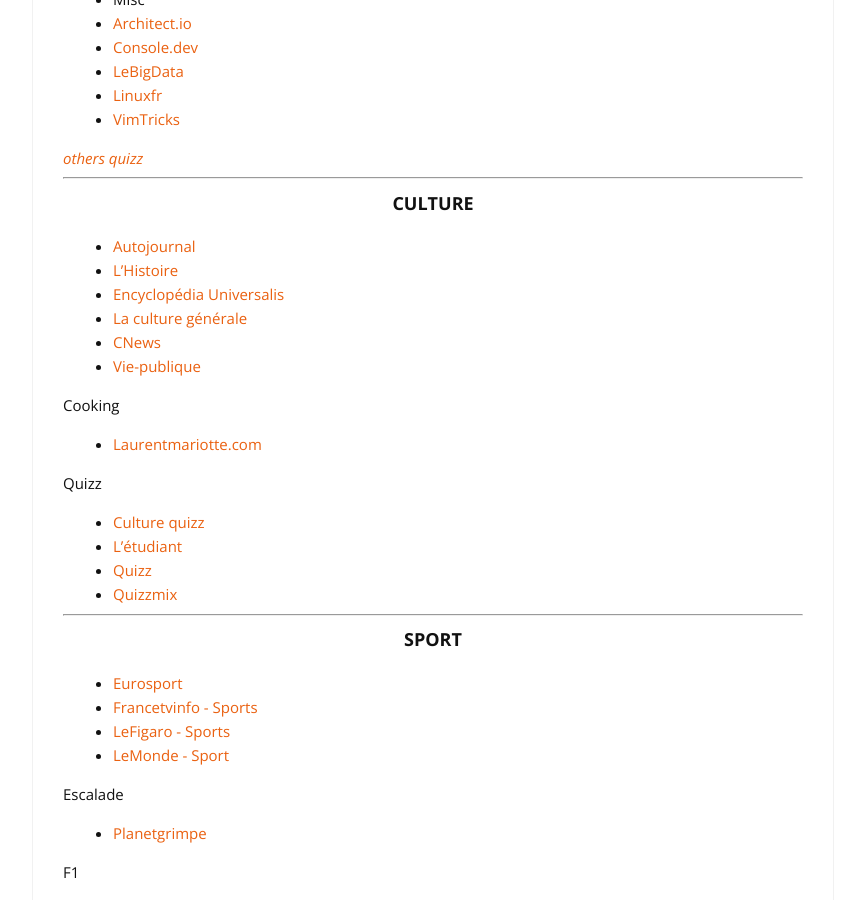
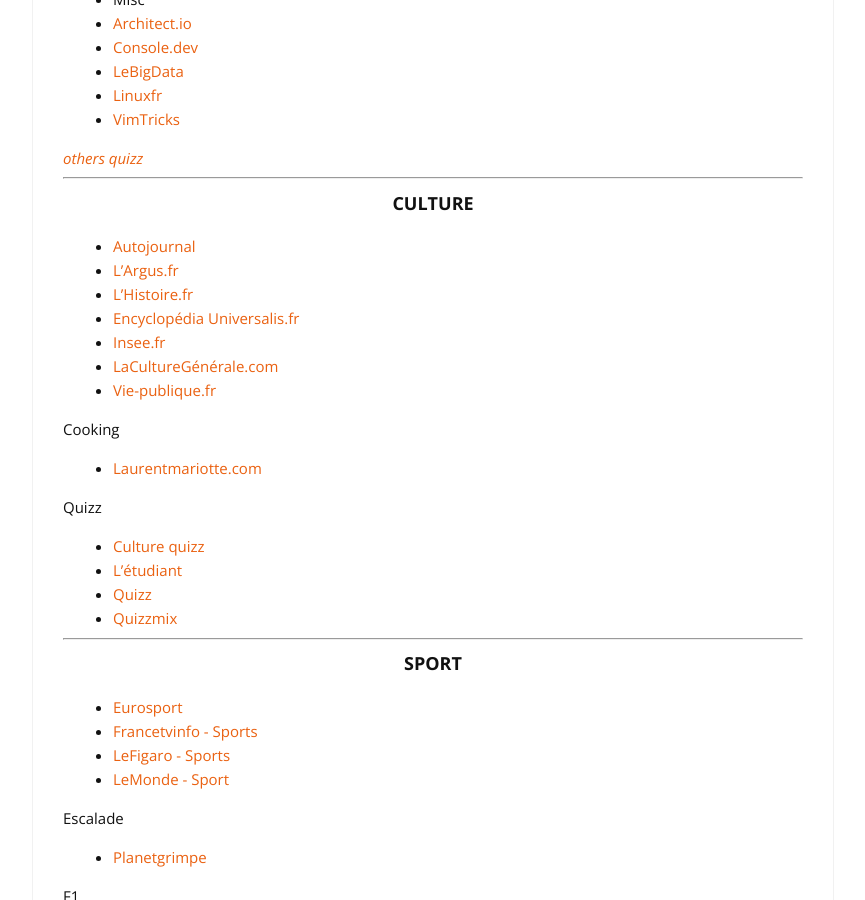
Before and after one commit to cylmat/cylmat.github.io, a Jekyll site: the page built from _pages/news.md, in a window 1280 px wide and 900 px high, scrolled down 1202 px. Shown: the whole window, without its empty margins (207-1072 px from the left). Built offline with Jekyll 4.4.1, drawn with Linux system fonts in a browser that asks for light colours; nearby versions of some CDN libraries.

Commit message:
Update news.md

```diff
--- a/_pages/news.md
+++ b/_pages/news.md
@@ -65,11 +65,12 @@
 ### <center>CULTURE</center>
 
 - [Autojournal](https://www.autojournal.fr)
-- [L'Histoire](https://www.lhistoire.fr)
-- [Encyclopédia Universalis](https://www.universalis.fr)
-- [La culture générale](https://www.laculturegenerale.com)
-- [CNews](https://www.cnews.fr)
-- [Vie-publique](https://www.vie-publique.fr)
+- [L'Argus.fr](https://www.largus.fr/actualite-automobile/economie)
+- [L'Histoire.fr](https://www.lhistoire.fr)
+- [Encyclopédia Universalis.fr](https://www.universalis.fr)
+- [Insee.fr](https://www.insee.fr)
+- [LaCultureGénérale.com](https://www.laculturegenerale.com)
+- [Vie-publique.fr](https://www.vie-publique.fr)
 
 Cooking
 + [Laurentmariotte.com](https://www.laurentmariotte.com/petits-plats-en-equilibre)
```
